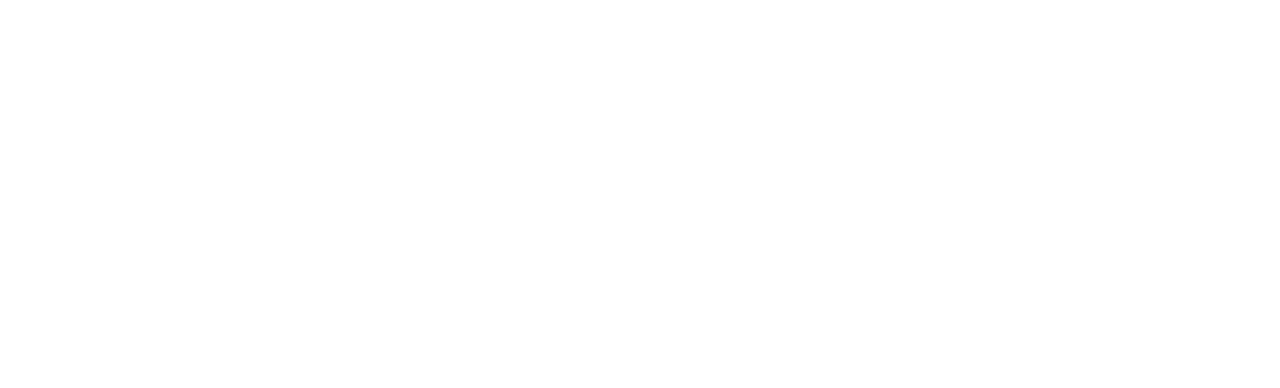
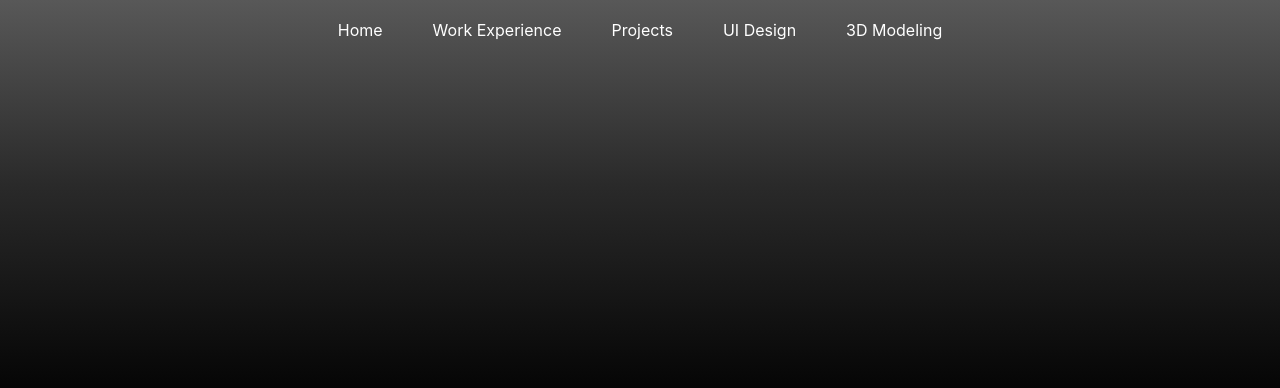
Before and after one commit to karenlinky/personal-website, a React (Create React App) app: page / in a window 1280 px wide. Before the commit this address had no page. Shown: the top 388 px of the page. Built offline with nearby package versions, Linux system fonts and the light colour scheme.

Commit message:
Fixed menubar and icons position

```diff
--- a/src/components/about/About.js
+++ b/src/components/about/About.js
@@ -56,7 +56,7 @@
 
   return (
     <>
-      <Header />
+      {/* <Header /> */}
       <div className={'fullPageBody'}>
         <div className={'aboutContent'}>
           <div className={'nameDescriptionContainer'}>
--- a/src/components/about/about.css
+++ b/src/components/about/about.css
@@ -187,7 +187,7 @@
 
 
 .icons {
-    position: absolute;
+    position: fixed;
     bottom: 10px;
     right: 10px;
 }
--- a/src/components/content/Content.js
+++ b/src/components/content/Content.js
@@ -1,16 +1,19 @@
 import { BrowserRouter, Routes, Route } from "react-router-dom"
+import Header from '../header/Header';
 import React from 'react';
 import About from '../about/About';
 import './content.css'
 
 const Content = () => {
   return (
-    <BrowserRouter>
-      <Routes>
-        <Route path={'/home'} element={<div className={'fullPageContent'}><About /></div>} />
-        {/* <Route path="*" element={<Redirect />} /> */}
-      </Routes>
-    </BrowserRouter>
+    <div className={'fullPageContent'}>
+      <BrowserRouter>
+      <Header />
+        <Routes>
+          <Route path={'/home'} element={<About />} />
+        </Routes>
+      </BrowserRouter>
+    </div>
   )
 }
 
```
